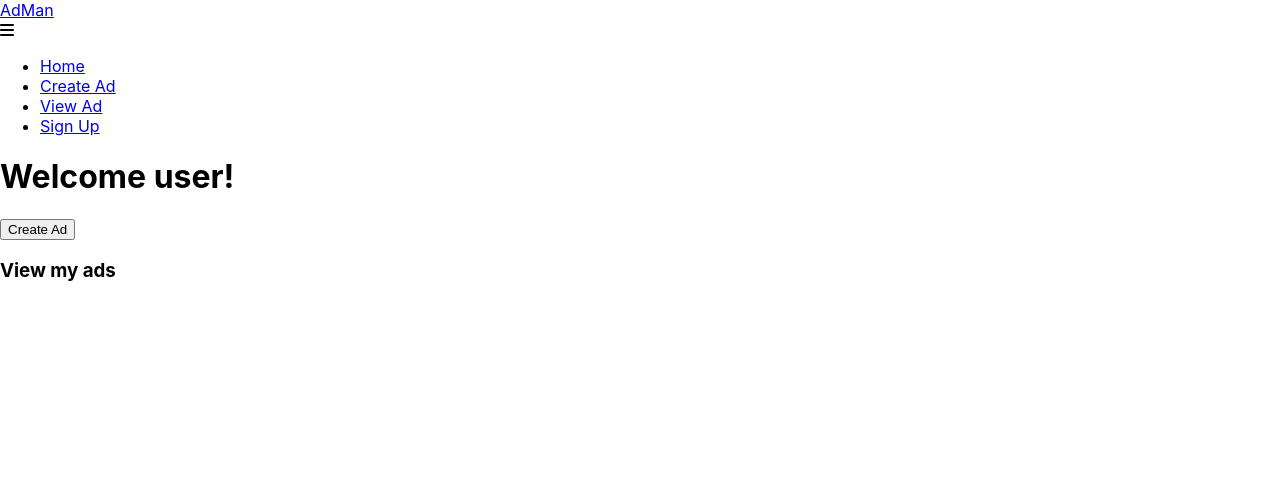
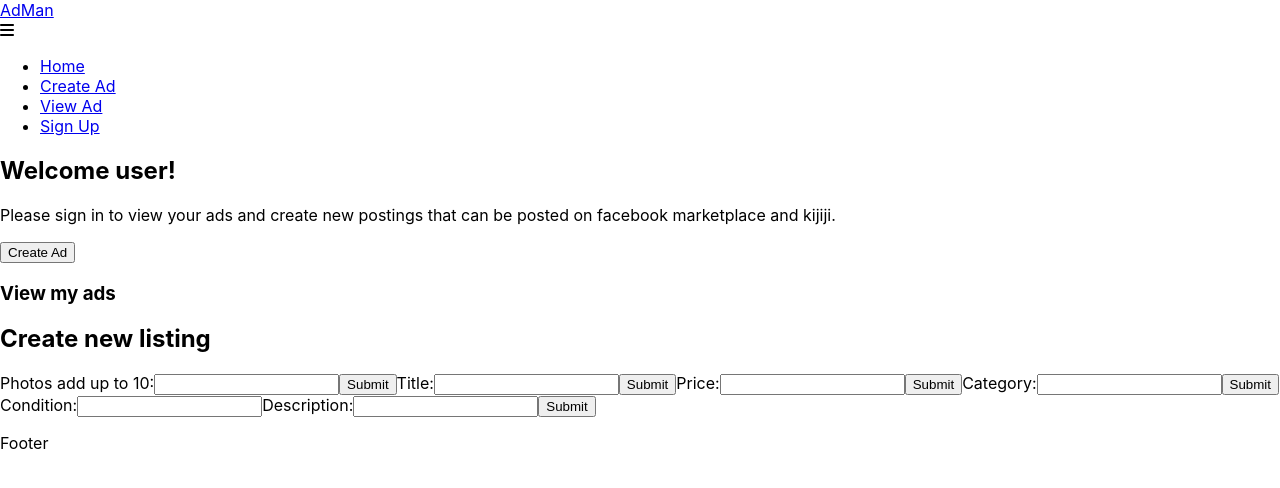
Before and after one commit to yobazy/ad-manager, a React (Create React App) app in the folder client/: page / in a window 1280 px wide. Shown: the top 488 px of the page. Built offline with nearby package versions, Linux system fonts and the light colour scheme.

Commit message:
Adds website description to header

```diff
--- a/client/src/App.js
+++ b/client/src/App.js
@@ -1,6 +1,9 @@
 // import "./App.css";
 import React from "react";
 import Navbar from './components/Navbar';
+import Footer from './components/Footer';
+import AdForm from './components/AdForm';
+
 import {BrowserRouter as Router, Routes, Route} from 'react-router-dom';
 
 const switchListing = function switchToListing() {
@@ -18,9 +21,14 @@ function App() {
         </Routes>
       </Router> */}
       <body>
-        <h1>Welcome user!</h1>
+        <section>
+          <h1>Welcome user!</h1>
+          <p>Please sign in to view your ads and create new postings that can be posted on facebook marketplace and kijiji.</p>
+        </section>
         <button type="button">Create Ad</button>
         <h3>View my ads</h3>
+        <AdForm></AdForm>
+        <Footer />
       </body>
     </div>
   );
```
